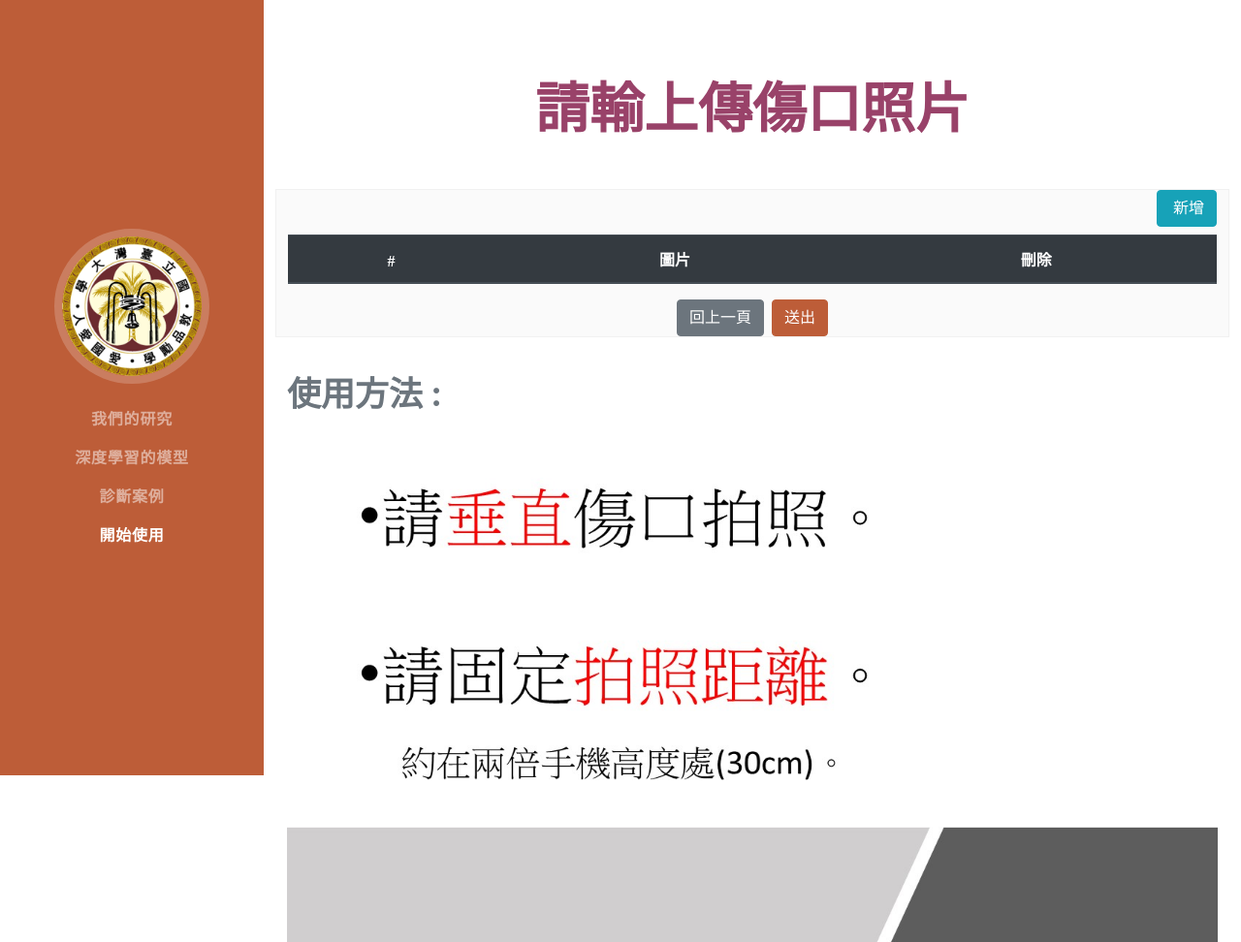
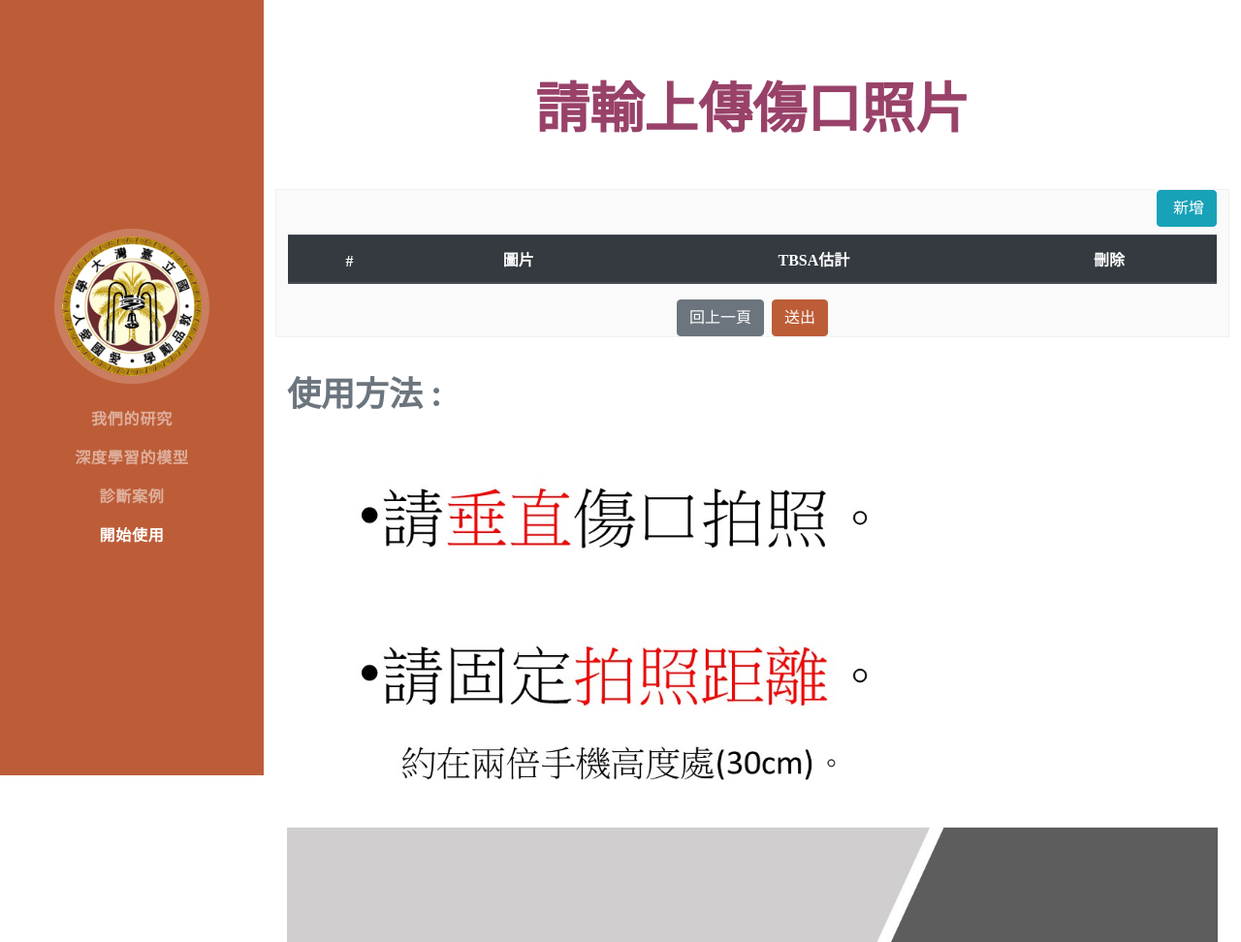
Before and after one commit to mesakh123/burnwound-website, a Django app: page /demo/ in a window 1280 px wide. Shown: the top 972 px of the page at 97% size. Run offline with Django 3.2, Linux system fonts and the light colour scheme; lists and menus that the app fills with data are empty; some libraries are stand-ins or nearby versions.

Commit message:
adding manual user input tbsa

```diff
--- a/demo/views.py
+++ b/demo/views.py
@@ -21,6 +21,7 @@
 import os
 import shutil
 import time
+from django.contrib import messages
 from website.settings import PLATFORMTYPE
 from .grpc_request import predict_image_in_background
 from .views_utils import *
@@ -30,22 +31,26 @@
     burn_image_session = []
     image_ids = []
     image_urls = []
+
     if(request.method == "POST"):
         if len(request.POST.getlist("images")) is 0:
             message="File can't be empty"
+            messages.error(request,message)
             return HttpResponseRedirect(reverse("demo:burnupload_url"))
-        burn64_sess,image_ids =  upload_process(request.POST.getlist("images"),"burn")
+        user_calculated_tbsa = request.POST.getlist("user_calculated_tbsa")
+        burn64_sess,image_ids =  upload_process(request.POST.getlist("images"),"burn",user_calculated_tbsa)
         if "burn_image_session" not in request.session or len(burn64_sess)!=0:
             request.session["burn_image_session"] = burn64_sess
             request.session["burn_image_ids"] = image_ids
         request.session['form-burn-submitted'] = True
+        if len(image_ids)!=0 or image_ids is not None:
+            image_urls = predict_process(image_ids,'burn')
     else:
         if "burn_image_session" in request.session:
             burn_image_session = request.session.get("burn_image_session")
         if 'burn_image_ids' in request.session and "burn_image_session" in request.session:
             image_ids = request.session.get("burn_image_ids",None)
-    if len(image_ids)!=0 or image_ids is not None:
-        image_urls = predict_process(image_ids,'burn')
+
     return render(request, "demo/burnupload.html", locals())
 
 def handupload(request):
@@ -56,18 +61,19 @@
     if(request.method == "POST"):
         if len(request.POST.getlist("images")) is 0:
             message="File can't be empty"
-        hand64_sess,image_ids =  upload_process(request.POST.getlist("images"),"hand")
+        hand64_sess,image_ids =  upload_process(request.POST.getlist("images"),"hand",[0])
         if len(hand64_sess)!=0:
             request.session["hand_image_session"] = hand64_sess
             request.session["hand_image_ids"] = image_ids
         request.session['form-hand-submitted'] = True
+        if image_ids is not None :
+            image_urls = predict_process(image_ids,'palm')
     else:
         if "hand_image_session" in request.session  and request.session['hand_image_session'] is not None :
             hand_image_session = request.session.get("hand_image_session")
         if 'hand_image_ids' in request.session and "hand_image_session" in request.session:
             image_ids = request.session.get("hand_image_ids",None)
-    if image_ids is not None :
-        image_urls = predict_process(image_ids,'palm')
+
     return render(request, "demo/handupload.html", locals())
 
 def result(request):
@@ -111,7 +117,7 @@
             while True:
                 flag = True
                 time.sleep(5)
-                burn_flag, burn_pixel_dict,burn_image_dict = loading_database(burn_image_ids,'burn',predictResult)
+                burn_flag, burn_pixel_dict,burn_image_dict,manual_tbsa = loading_database(burn_image_ids,'burn',predictResult)
                 time.sleep(3)
                 hand_flag, hand_pixel_dict,hand_image_dict = loading_database(hand_image_ids,'hand',predictResult)
                 flag = burn_flag and hand_flag
@@ -127,9 +133,21 @@
             if hand_total!=0 and burn_total!=0:
                 tbsa_result = burn_total*0.5/hand_total
                 predictResult.predict_tbsa = tbsa_result
-                predictResult.save()
             else:
                 tbsa_result = False
+            ai_after_eight_hours = 0;ai_after_sixteen_hours=0;manual_after_eight_hours=0;manual_after_sixteen_hours=0;
+            if tbsa_result and data['weight']!='':
+                ai_after_eight_hours = (burn_total/hand_total)*float(data['weight'])*0.125
+                ai_after_sixteen_hours = (burn_total/hand_total)*float(data['weight'])*0.0625
+            if tbsa_result and data['weight']!='' and manual_tbsa:
+                manual_after_eight_hours = manual_tbsa*float(data['weight'])*0.25
+                manual_after_sixteen_hours = manual_tbsa*float(data['weight'])*0.125
+
+            predictResult.ai_after_eight_hours = ai_after_eight_hours
+            predictResult.ai_after_sixteen_hours = ai_after_sixteen_hours
+            predictResult.manual_after_eight_hours = manual_after_eight_hours
+            predictResult.manual_after_sixteen_hours = manual_after_sixteen_hours
+            predictResult.save()
     else:
         return HttpResponseRedirect(reverse("demo:burnupload_url"))
 
--- a/demo/views_utils.py
+++ b/demo/views_utils.py
@@ -82,16 +82,18 @@
     #del request.session['data']
     return render(request, "demo/inputdata.html", locals())
 
-def upload_process(files,types="burn"):
+def upload_process(files,types="burn",user_calculated_tbsa=None):
     """
     Process images from base64 to numpy files, then resize to 512x512, then upload to database
     (because of our model XD)
     files : list of base64 Images.
     types : based on different types, upload to different database
     """
-    base64_cookie = []
+    base64_cookie = {}
+    base64_cookie_hand=[]
     image_ids = []
-    for f in files:
+    for f,tbsa in zip(files,user_calculated_tbsa):
+        tbsa = float(tbsa) if tbsa is not '' else 0
         if len(f.split(';base64,'))>1:
             format, f = f.split(';base64,')
             f = base64.b64decode(f)
@@ -102,11 +104,12 @@
             fileTemp.write(f)
             filenameRe = get_random_string(15)
             f_ori = File(fileTemp, name=filenameRe+"-ori.png")
+
             #fileTemp = NamedTemporaryFile()
             #fileTemp.write()
             f_resized = File(fileTemp, name=filenameRe+"-resized.png")
             if types=="burn":
-                newdoc = BurnDocument(burn_docfile_ori = f_ori,burn_docfile_resized=f_resized)
+                newdoc = BurnDocument(burn_docfile_ori = f_ori,burn_docfile_resized=f_resized,user_calculated_tbsa=tbsa)
             else:
                 newdoc = HandDocument(hand_docfile_ori = f_ori,hand_docfile_resized=f_resized)
             newdoc.save()
@@ -115,19 +118,35 @@
             cv2.imwrite(str(newdoc),image_np[:,:,::-1])
             image_ids.append(newdoc.id)
             file_name =str(newdoc)
-            if PLATFORMTYPE is 'Windows':
-                base64_cookie.append("\media"+file_name.split("media")[1].replace("ori",'resized'))
+            if types=="burn":
+                if PLATFORMTYPE is 'Windows':
+                    base64_cookie["\media"+file_name.split("media")[1].replace("ori",'resized')]=tbsa
+                else:
+                    base64_cookie["/media"+file_name.split("media")[1].replace("ori",'resized')]=tbsa
             else:
-                base64_cookie.append("/media"+file_name.split("media")[1].replace("ori",'resized'))
+                if PLATFORMTYPE is 'Windows':
+                    base64_cookie_hand.append("\media"+file_name.split("media")[1].replace("ori",'resized'))
+                else:
+                    base64_cookie_hand.append("/media"+file_name.split("media")[1].replace("ori",'resized'))
         else:
             if types=="burn":
-                id = BurnDocument.objects.get(file_location=f).id
+                burn = BurnDocument.objects.get(file_location=f)
+                id = burn.id
+                burn.user_calculated_tbsa = tbsa
+                burn.save()
+
             else:
                 id = HandDocument.objects.get(file_location=f).id
             image_ids.append(id)
-            base64_cookie.append(f)
+            if types=="burn":
+                base64_cookie[f]=float(tbsa)
+            else:
+                base64_cookie_hand.append(f)
 
-    return base64_cookie,image_ids
+    if types=="burn":
+        return base64_cookie,image_ids
+    else:
+        return base64_cookie_hand,image_ids
 
 
 def predict_process(image_ids,types='burn'):
@@ -144,6 +163,7 @@
 def loading_database(image_ids,types='burn',predictResult=None):
     pixel_dict = {}
     image_dict = {}
+    manual_tbsa = 0
     flag=True
     i = 0
     for id in image_ids:
@@ -161,6 +181,7 @@
                     if int(obj.burn_pixel)!=0:
                         pixel_dict[i]=int(obj.burn_pixel)
                         image_dict[id] = str(obj.burn_predict_docfile)
+                        manual_tbsa+=float(obj.user_calculated_tbsa)
                         i+=1
                     else:
                         image_dict[id] = str(obj.burn_docfile_resized)
@@ -178,4 +199,7 @@
             else:
                 if obj.process_predict is False:
                     flag=False
-    return flag,pixel_dict,image_dict
+    if types=="burn":
+        return flag,pixel_dict,image_dict,manual_tbsa
+    else:
+        return flag,pixel_dict,image_dict
--- a/static/js/burnupload.js
+++ b/static/js/burnupload.js
@@ -82,7 +82,7 @@
 
   });
     var arrHead = new Array();	// array for header.
-    arrHead = ['id', 'image', 'del',];
+    arrHead = ['id', 'image', 'custom_input','del',];
     function deleteRow(row) {
         var i = row.parentNode.parentNode.rowIndex;
         document.getElementById('POITable').deleteRow(i);
@@ -106,7 +106,33 @@
                 td.appendChild(document.createTextNode(count));
             }
 
+
+            else if (c == 1)  {
+                var ele = document.createElement('img');
+                ele.setAttribute('src', image_url);
+                ele.setAttribute('name', "images");
+                ele.setAttribute('value',image);
+                ele.setAttribute('class', "img-fluid upload-image");
+                ele.setAttribute('style',style="max-width:200px;max-height:200px;");
+                td.appendChild(ele);
+            }
+
             else if (c == 2) {      // the first column.
+                // add a button in every new row in the first column.
+                var inputbox = document.createElement('input');
+
+                // set input attributes.
+                inputbox.setAttribute('type', 'number');
+
+                inputbox.setAttribute('class', 'input-lg w-25 h-100');
+                inputbox.setAttribute('name', 'user_calculated_tbsa');
+                inputbox.setAttribute('step', '0.001');
+                inputbox.setAttribute('style', 'weight:100%;');
+
+                // add button's 'onclick' event.
+                td.appendChild(inputbox);
+            }
+            else if (c == 3) {      // the first column.
                 // add a button in every new row in the first column.
                 var button = document.createElement('button');
 
@@ -120,14 +146,7 @@
 
                 td.appendChild(button);
             }
-            else {
-                var ele = document.createElement('img');
-                ele.setAttribute('src', image_url);
-                ele.setAttribute('name', "images");
-                ele.setAttribute('value',image);
-                ele.setAttribute('class', "img-fluid upload-image");
-                ele.setAttribute('style',style="max-width:200px;max-height:200px;");
-                td.appendChild(ele);
-            }
+
+
         }
     }
--- a/templates/demo/burnupload.html
+++ b/templates/demo/burnupload.html
@@ -48,17 +48,25 @@
                 <tr>
                     <th>#</th>
                     <th>圖片</th>
+                    <th>TBSA估計</th>
                     <th>刪除</th>
                 </tr>
             </thead>
             {% if burn_image_session%}
 
             <tbody>
-                {% for is in burn_image_session%}
+                {% for is,val in burn_image_session.items%}
                 <tr class="text-center">
-                  <td>{{forloop.counter}}</td>
-                  <td>
+                  <td class="align-middle">{{forloop.counter}}</td>
+                  <td class="align-middle">
                       <img src="{{is}}" alt="images" name="images" value="{{is}}" class="img-fluid upload-image" style="max-width:200px;max-height:200px;">
+                  </td>
+                  <td class="align-middle">
+                    {% if val %}
+                      <input type="number" class="input-lg w-25 h-100" name="user_calculated_tbsa" step="0.001" style="weight:100%;" value="{{val}}">
+                    {%else%}
+                      <input type="number" class="input-lg w-25 h-100" name="user_calculated_tbsa" step="0.001" style="weight:100%;">
+                    {%endif%}
                   </td>
                   <td class="align-middle">
                       <button type="button" class="btn btn-danger align-self-center" onclick="deleteRow(this)"><i class="fas fa-minus"></i></button>
```
Also changed, not shown: demo/models.py (+6 -1 lines), templates/demo/result.html (+22 -7 lines), website/settings.py (+4 -3 lines), db.sqlite3.
